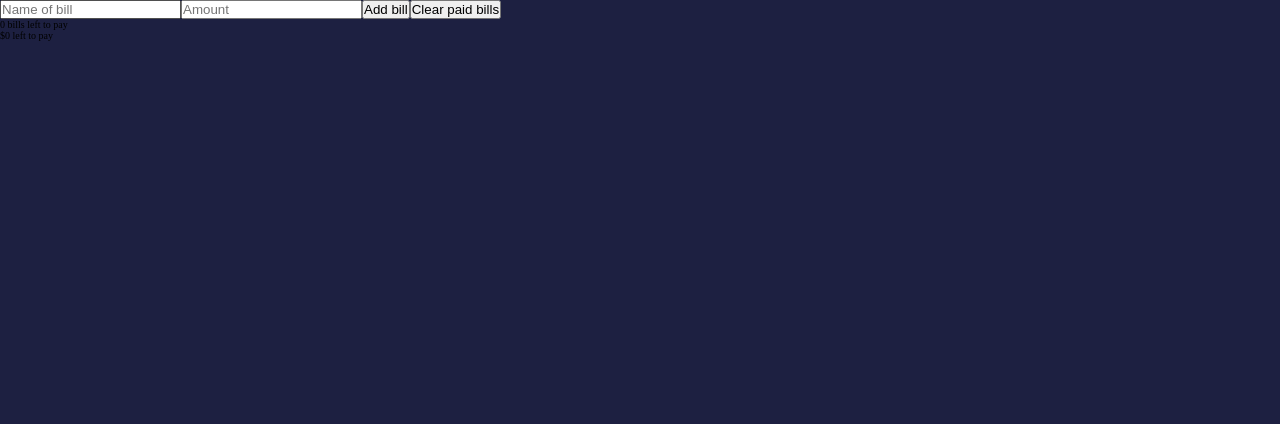
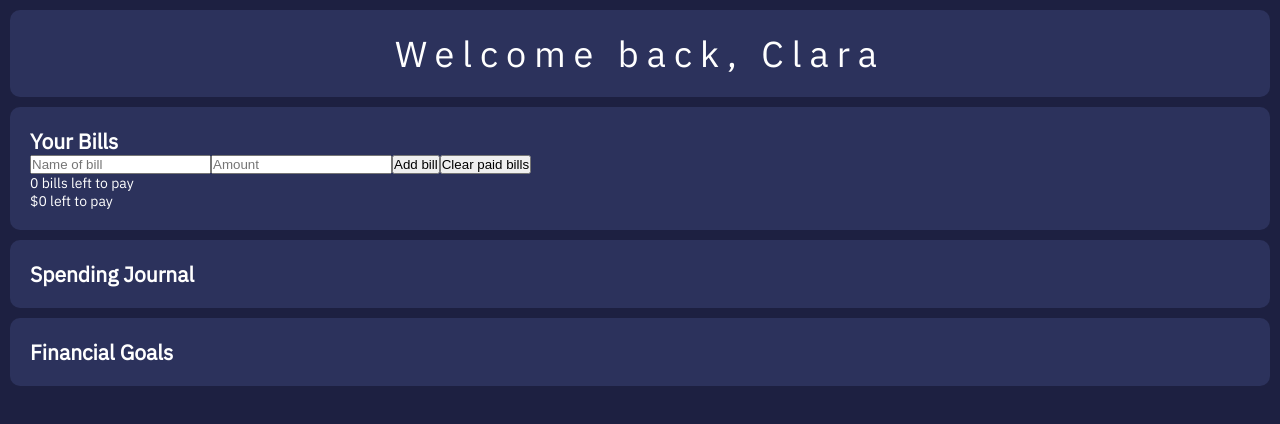
Before and after one commit to claraswan/personal-finance-app, a React (Create React App) app: page / in a window 1280 px wide. Shown: the top 424 px of the page. Built offline with nearby package versions, Linux system fonts and the light colour scheme.

Commit message:
Some initial styling of the app

```diff
--- a/src/App.js
+++ b/src/App.js
@@ -59,6 +59,11 @@ function App() {
 
   return (
     <>
+      <div className="header box">
+        <h1>Welcome back, Clara</h1>
+      </div>
+      <div className="box">
+        <h2 className="box__title">Your Bills</h2>
         <BillsList bills={bills} toggleBill={toggleBill} deleteBill={deleteBill}/>
         <input ref={billNameRef} type="text" placeholder='Name of bill'/>
         <input ref={billAmountRef} type="text" placeholder='Amount'/>
@@ -70,6 +75,15 @@ function App() {
           .forEach(bill => billAmount += Number(bill.amount))}
           {billAmount} left to pay
         </div>
+      </div>
+      <div className="box">
+        <h2 className="box__title">Spending Journal</h2>
+
+      </div>
+      <div className="box">
+        <h2 className="box__title">Financial Goals</h2>
+
+      </div>
     </>
   );
 
--- a/src/css/App.css
+++ b/src/css/App.css
@@ -11,6 +11,25 @@ body {
   background-color: #1D2041;
   box-sizing: border-box; }
 
+@font-face {
+  font-family: "IBM";
+  src: url(../IBMPlexSans-Regular.ttf); }
+
+body {
+  color: #fff;
+  font-family: 'IBM', sans-serif;
+  font-size: 1.4rem; }
+
 .box {
   background-color: #2C325C;
-  color: white; }
+  margin: 1rem;
+  border-radius: 1rem;
+  padding: 2rem; }
+
+.header {
+  padding: 2rem;
+  font-size: 1.8rem;
+  text-align: center;
+  letter-spacing: 0.8rem; }
+  .header h1 {
+    font-weight: 100; }
--- a/src/sass/App.scss
+++ b/src/sass/App.scss
@@ -1,8 +1,21 @@
 @import "abstracts/variables";
 @import "base/base";
+@import "base/typography";
 
 
 .box {
-    background-color: $secondary;
-    color: white;
+    background-color: $primary-light;
+    margin: 1rem;
+    border-radius: 1rem;
+    padding: 2rem;
 }
+
+.header {
+    padding: 2rem;
+    font-size: 1.8rem;
+    text-align: center;
+    letter-spacing: 0.8rem;
+    h1 {
+        font-weight: 100;
+    }
+}
--- a/src/sass/abstracts/_variables.scss
+++ b/src/sass/abstracts/_variables.scss
@@ -1,2 +1,4 @@
-$primary: #1D2041;
-$secondary: #2C325C;
+$primary-dark: #1D2041;
+$primary-light: #2C325C;
+$primary-blue: #465BCA;
+$white: #fff
--- a/src/sass/base/_base.scss
+++ b/src/sass/base/_base.scss
@@ -10,6 +10,6 @@ html {
 }
 
 body {
-    background-color: $primary;
+    background-color: $primary-dark;
     box-sizing: border-box;
 }
--- /dev/null
+++ b/src/sass/base/_typography.scss
@@ -0,0 +1,10 @@
+@font-face {
+    font-family: "IBM";
+    src: url(../IBMPlexSans-Regular.ttf);
+}
+
+body{
+    color: $white;
+    font-family: 'IBM', sans-serif;
+    font-size: 1.4rem;
+}
```
Also changed, not shown: src/IBMPlexSans-Regular.ttf (added). Lines whose indentation alone changed are shown as unchanged.
